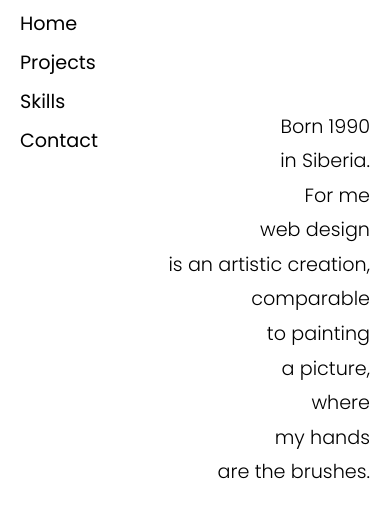
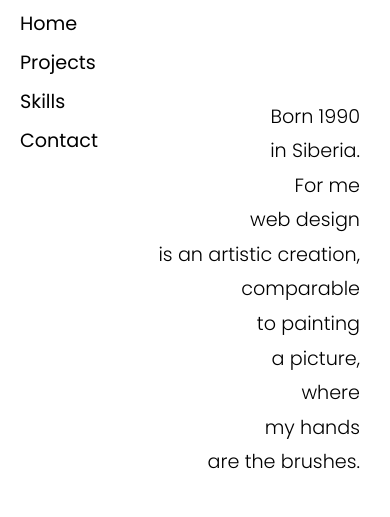
Before and after one commit to Grabar001/Portfolio, a plain HTML site: page index.html in a window 390 px wide. Shown: the part 315-832 px from the top of the page. Drawn offline with nearby package versions, Linux system fonts and the light colour scheme; files that its build step writes are made by us from their sources.

Commit message:
new scss

```diff
--- a/styles.scss
+++ b/styles.scss
@@ -373,3 +373,16 @@ body {
     height: 10px;
   }
 }
+
+.bio-right {
+  max-width: 90%; // Убедимся, что текст занимает максимум 90% ширины экрана
+  word-wrap: break-word; // Разрешаем перенос строк
+  font-size: 1em; // Подстройка размера текста для мобильных
+}
+
+@media (max-width: 768px) {
+  .bio-right {
+    max-width: 100%; // Используем всю ширину экрана
+    padding: 10px; // Убираем жесткие отступы
+  }
+}
```
